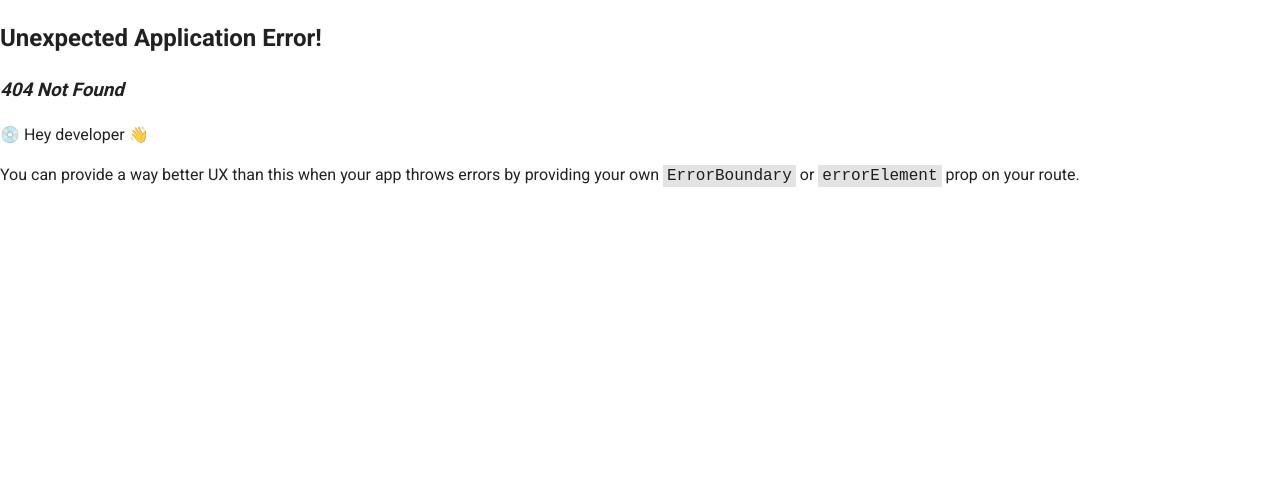
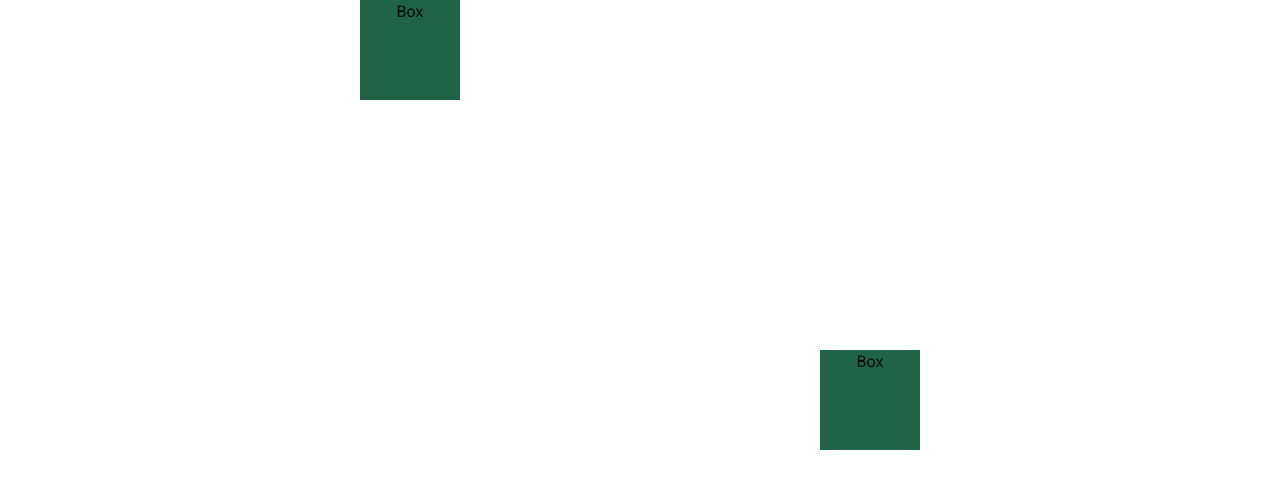
Before and after one commit to creditbook-poc/wlk-mui, a React (Vite) app: page /layoutExample in a window 1280 px wide. Before the commit this address had no page. Shown: the top 488 px of the page. Built offline with nearby package versions, Linux system fonts and the light colour scheme.

Commit message:
added new layout example

```diff
--- a/src/App.tsx
+++ b/src/App.tsx
@@ -12,6 +12,7 @@ function App() {
         <Link to={"/colors"}>Colors</Link>
         <Link to={"/typography"}>Typography</Link>
         <Link to={"/example"}>Example</Link>
+        <Link to={"/layoutExample"}>Layout Example</Link>
       </Stack>
     </>
   );
--- /dev/null
+++ b/src/components/LayoutExample.tsx
@@ -0,0 +1,16 @@
+import { Box, Typography } from "@mui/material";
+
+export const LayoutExample = () => {
+  return (
+    <>
+      <Box display='flex' justifyContent='space-evenly' alignItems='center' textAlign='center' height={'100vh'}>
+        <Box width={100} height={100} bgcolor="primary.dark" alignSelf='start'>
+          <Typography>Box</Typography>
+        </Box>
+        <Box width={100} height={100} bgcolor="primary.dark">
+          <Typography>Box</Typography>
+        </Box>
+      </Box>
+    </>
+  );
+};
--- a/src/main.tsx
+++ b/src/main.tsx
@@ -9,6 +9,7 @@ import App from "./App";
 import { Colors } from "./components/Colors";
 import { Typography } from "./components/Typography";
 import { LedgerHome } from "./screen/LedgerHome";
+import { LayoutExample } from "./components/LayoutExample";
 
 const router = createBrowserRouter([
   {
@@ -31,6 +32,10 @@ const router = createBrowserRouter([
     path: "/example",
     element: <LedgerHome />,
   },
+  {
+    path: "/layoutExample",
+    element: <LayoutExample />,
+  },
 ]);
 
 ReactDOM.createRoot(document.getElementById("root") as HTMLElement).render(
--- a/src/screen/LedgerHome.tsx
+++ b/src/screen/LedgerHome.tsx
@@ -49,7 +49,7 @@ export function LedgerHome() {
         bgcolor={theme.background.cardSuccess}
         height="12%"
       >
-        <Avatar sx={{ width: 45, height: 45, marginLeft: 2 }} src={theme.images?.logo} />
+        <Avatar sx={{ width: 45, height: 45, marginLeft: 2}} src={theme.images?.logo} />
         <Box marginX={1} display="flex" justifyContent="space-between" flex={1}>
           <Box>
             <Typography variant="h7">RetailPay</Typography>
--- a/src/theme/images.ts
+++ b/src/theme/images.ts
@@ -1,3 +1,9 @@
-export interface ImageType {
+import cbLogo from '../assets/creditbook.png';
+
+export interface Images {
   logo?: string;
 }
+
+export const images = {
+  logo: cbLogo
+}
--- a/src/theme/index.d.ts
+++ b/src/theme/index.d.ts
@@ -2,19 +2,19 @@ import {
   backgroundColorPaletteType,
   foregroundColorPaletteType,
 } from "./colors";
-import { ImageType } from "./images";
+import { Images } from "./images";
 
 declare module "@mui/material/styles" {
   interface Theme {
     background: backgroundColorPaletteType;
     foreground: foregroundColorPaletteType;
-    images?: ImageType;
+    images: Images;
   }
 
   interface ThemeOptions {
     background: backgroundColorPaletteType;
     foreground: foregroundColorPaletteType;
-    images?: ImageType;
+    images: Images;
   }
 
   interface PaletteColor {
--- a/src/theme/index.tsx
+++ b/src/theme/index.tsx
@@ -10,13 +10,12 @@ import {
 } from "./colors";
 import { variants } from "./typography";
 import "./index.d";
+import { images } from "./images";
 
 export const theme = createTheme({
   background: backgroundColorPalette,
   foreground: foregroundColorPalette,
-  images: {
-    logo: "https://picsum.photos/200"
-  },
+  images: images,
   palette: {
     primary: primaryColorPalette,
     success: successColorPalette,
```
